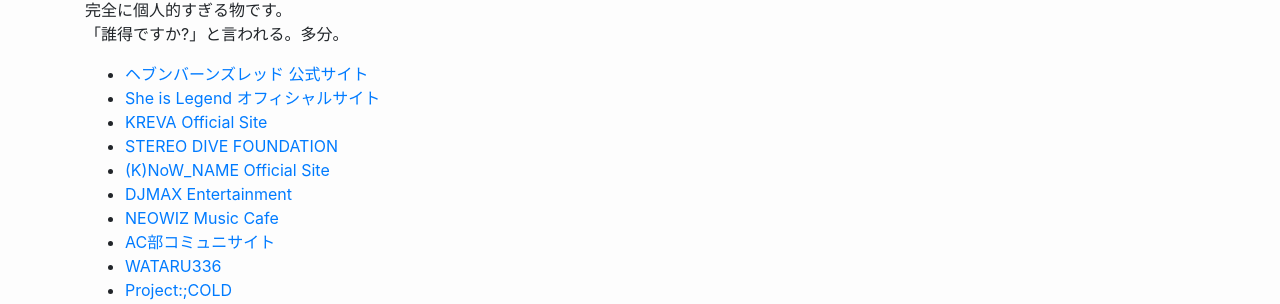
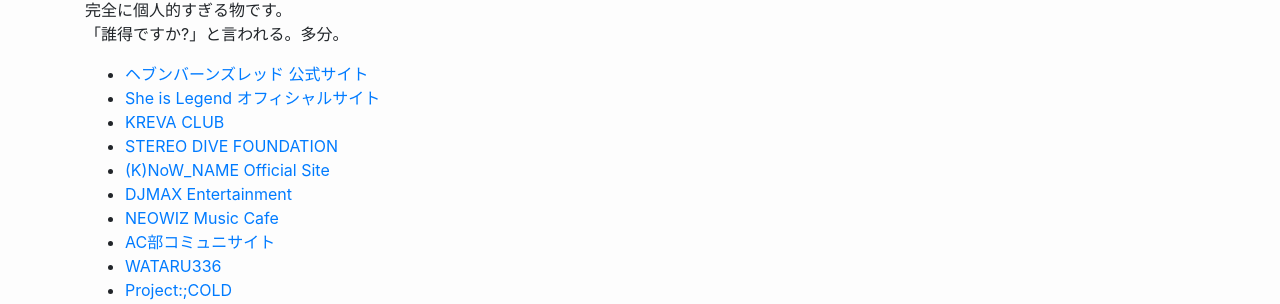
Before and after one commit to reindex-ot/reindex-ot.github.io, a Jekyll site: the page built from link.md, in a window 1280 px wide and 900 px high, scrolled down 1497 px. Shown: the part 148-452 px from the top of the window. Built offline with Jekyll 4.4.1, drawn with Linux system fonts in a browser that asks for light colours.

Commit message:
KREVAの項目はKREVA CLUBに変更
Signed-off-by: Re*Index. (ot_inc) <32851879+reindex-ot@users.noreply.github.com>

```diff
--- a/link.md
+++ b/link.md
@@ -68,7 +68,7 @@ permalink: /link/
 
 - [ヘブンバーンズレッド 公式サイト](https://heaven-burns-red.com/)
 - [She is Legend オフィシャルサイト](https://www.she-is-legend.com/)
-- [KREVA Official Site](https://www.kreva.biz/)
+- [KREVA CLUB](https://kreva.club/)
 - [STEREO DIVE FOUNDATION](https://stereodivefoundation.jp/)
 - [(K)NoW_NAME Official Site](https://knowname.jp/)
 - [DJMAX Entertainment](https://www.youtube.com/@DJMAXENT)
```
